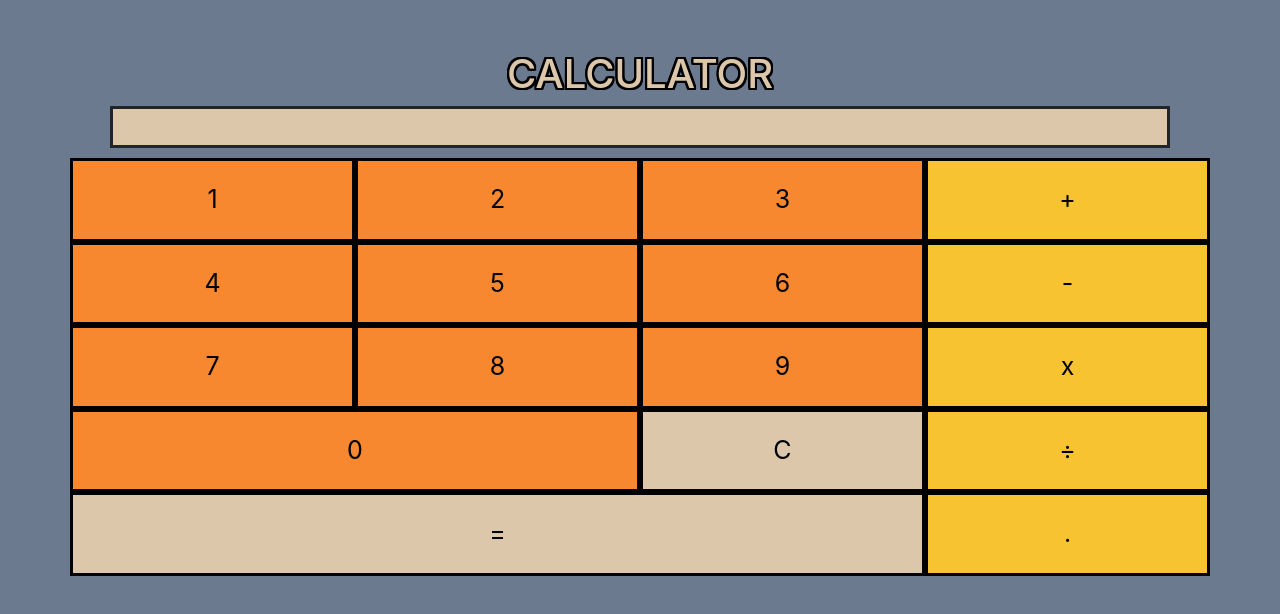
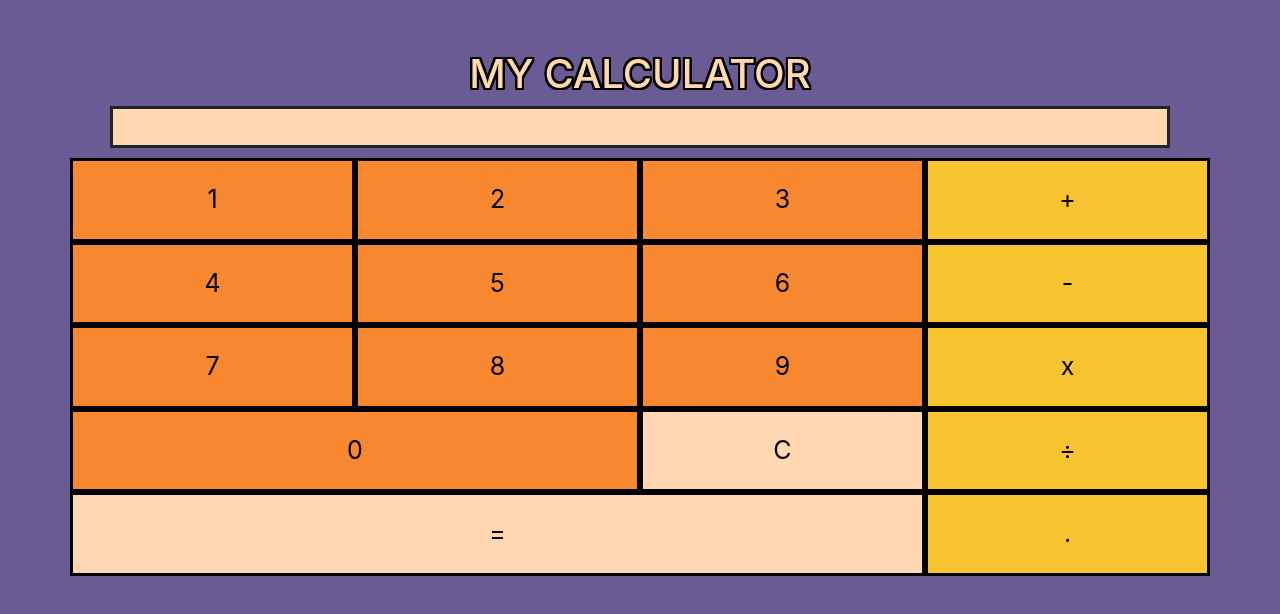
Before and after one commit to CedenoHernandez/calculator, a React (Create React App) app: page / in a window 1280 px wide. Shown: the top 614 px of the page. Built offline with nearby package versions, Linux system fonts and the light colour scheme.

Commit message:
Change color scheme

```diff
--- a/src/App.css
+++ b/src/App.css
@@ -1,12 +1,12 @@
 body {
-    background-color: #6B7A8F;
+    background-color: #6B5B95;
     font: Helvetica;
 }
 
 h1{
     margin-top: 50px;
     text-align: center;
-    color: #DCC7AA;
+    color: #ffd7b0;
     text-transform: uppercase;
     text-shadow:
         -2px -2px 0px #000,
@@ -39,10 +39,10 @@ button {
     margin-left: 110px;
     margin-right: 110px;
     margin-bottom: 10px;
-    background-color: #DCC7AA;
+    background-color: #ffd7b0;
     padding-top: 10px;
     padding-bottom: 10px;
-    font-size: 20px;
+    font-size: 25px;
     text-align: center;
 }
 
@@ -56,5 +56,5 @@ button {
 
 #clear,
 #equals {
-    background: #DCC7AA;
+    background: #ffd7b0;
 }
--- a/src/App.js
+++ b/src/App.js
@@ -48,7 +48,7 @@ class App extends Component {
         return (
             <div>
                 <div className="calculator body">
-                    <h1> Calculator </h1>
+                    <h1> My Calculator </h1>
                     <ResultComponent result={this.state.result}/>
                     <KeypadComponent onClick={this.onClick}/>
                 </div>
```
